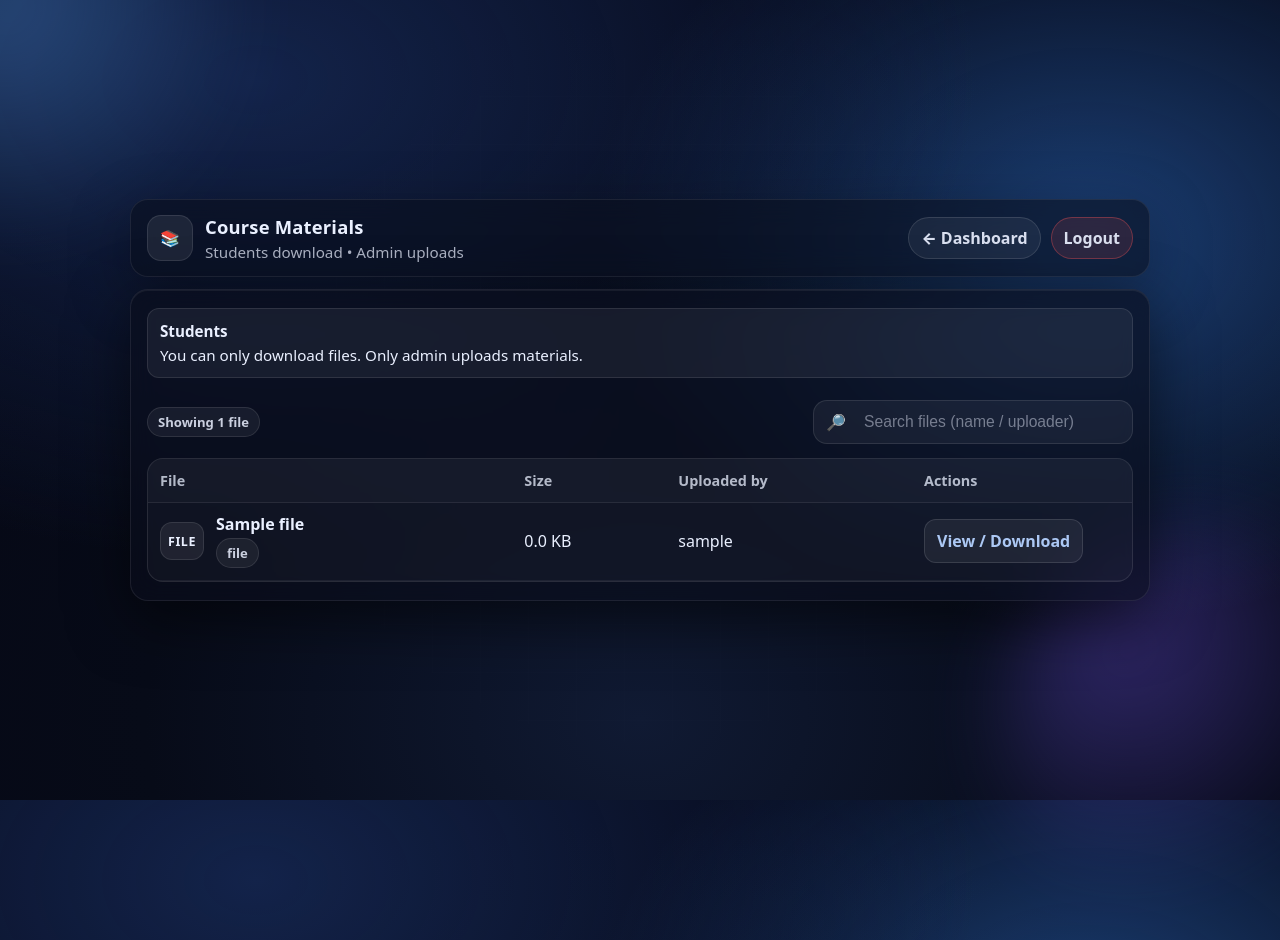
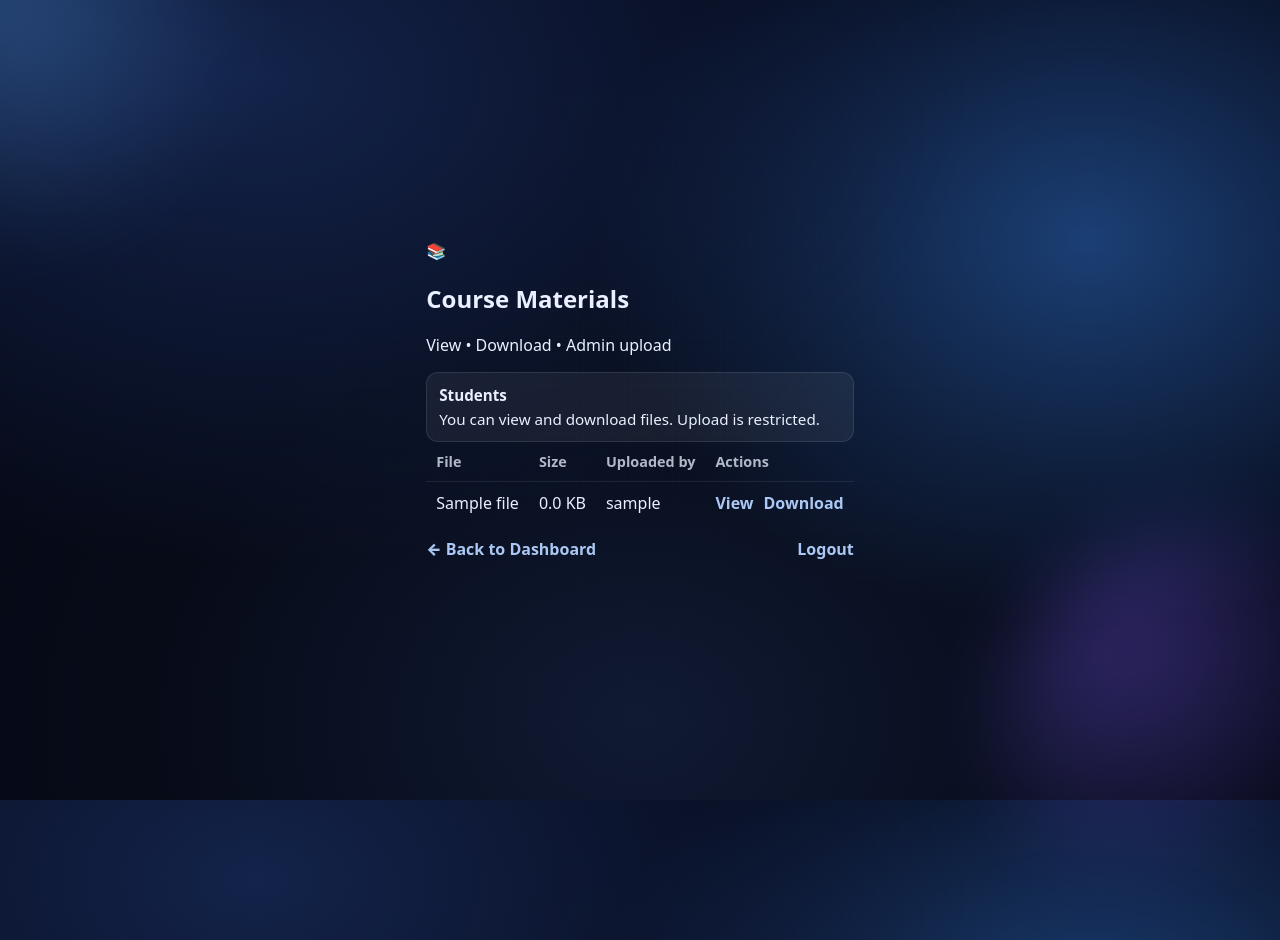
Before and after one commit to EnglishEdu28/TheEngEdu28, a Flask app: template templates/files.html in a window 1280 px wide; the page is wider, and only the part inside the window is pictured. Run offline with Flask 3, Linux system fonts and the light colour scheme; the template is opened without the code that fills it: most values are stand-ins (such as "Sample title", 1, 10 or a date in 2020); parts of the project's set-up code (start-up, migrations or seed data) failed here and were passed over; some libraries are stand-ins or nearby versions.

Commit message:
Refactor files.html for improved structure and clarity

```diff
--- a/templates/files.html
+++ b/templates/files.html
@@ -3,175 +3,95 @@
 <head>
   <meta charset="UTF-8" />
   <meta name="viewport" content="width=device-width, initial-scale=1.0" />
-  <title>Course Materials • University Portal</title>
+  <title>Course Files • University Portal</title>
   <link rel="stylesheet" href="{{ url_for('static', filename='style.css') }}">
 </head>
 <body>
   <main class="page">
-    <section class="shell" style="max-width: 1020px;">
-      <header class="topbar">
-        <div class="topbar-left">
-          <div class="appmark" aria-hidden="true">📚</div>
-          <div>
-            <div class="topbar-title">Course Materials</div>
-            <div class="topbar-sub">Students download • Admin uploads</div>
-          </div>
-        </div>
-
-        <div class="topbar-right">
-          <a class="chip" href="{{ url_for('dashboard') }}">← Dashboard</a>
-          <a class="chip chip-danger" href="{{ url_for('logout') }}">Logout</a>
-        </div>
+    <section class="auth-card" style="max-width: 980px;">
+      <header class="auth-header">
+        <div class="logo-badge">📚</div>
+        <h1>Course Materials</h1>
+        <p>View • Download • Admin upload</p>
       </header>
 
       {% with messages = get_flashed_messages(with_categories=true) %}
         {% if messages %}
-          <div style="display:grid; gap:10px; margin-bottom:12px;">
           {% for cat, msg in messages %}
             <div class="alert {% if cat == 'error' %}alert-error{% endif %}">{{ msg }}</div>
           {% endfor %}
-          </div>
         {% endif %}
       {% endwith %}
 
-      <section class="card">
-        {% if session.get("is_admin") %}
-          <div class="alert" style="margin-bottom:12px;">
-            <strong>Admin upload</strong>
-            <span>Upload materials for students. Files are stored externally so they won’t vanish.</span>
+      {% if is_admin %}
+        <form class="auth-form" method="POST" action="{{ url_for('upload') }}" enctype="multipart/form-data">
+          <div class="field">
+            <label>Upload (Admin only)</label>
+            <div class="input-wrap" style="grid-template-columns: 1fr;">
+              <input type="file" name="file" required />
             </div>
-
-          <form class="form" method="POST" action="{{ url_for('upload') }}" enctype="multipart/form-data">
-            <div class="field">
-              <label>Select file</label>
-              <input class="input" type="file" name="file" required />
-              <div class="hint">Allowed: pdf, docx, pptx, xlsx, images, zip… (max 20MB)</div>
+            <p class="hint">Allowed: pdf, docx, pptx, xlsx, images, zip… (max 20MB)</p>
           </div>
-            <button class="btn-primary" type="submit">Upload →</button>
+          <button class="btn" type="submit">Upload <span class="btn-arrow">→</span></button>
         </form>
 
-          <hr class="rule" />
+        <hr style="border:none; border-top:1px solid rgba(255,255,255,0.10); margin:18px 0;">
       {% else %}
-          <div class="alert" style="margin-bottom:12px;">
+        <div class="alert" role="status">
           <strong>Students</strong>
-            <span>You can only download files. Only admin uploads materials.</span>
+          <span>You can view and download files. Upload is restricted.</span>
         </div>
       {% endif %}
 
-        <div class="toolbar">
-          <div class="badge">Showing {{ files|length }} file{{ '' if files|length == 1 else 's' }}</div>
-          <div class="search">
-            <span aria-hidden="true">🔎</span>
-            <input id="searchInput" class="search-input" type="text" placeholder="Search files (name / uploader)" />
-          </div>
-        </div>
-
-        {% if files and files|length > 0 %}
-          <div class="table-wrap">
-            <table class="table" id="filesTable">
+      <div style="overflow:auto;">
+        <table style="width:100%; border-collapse: collapse;">
           <thead>
-                <tr>
-                  <th>File</th>
-                  <th>Size</th>
-                  <th>Uploaded by</th>
-                  <th style="width: 220px;">Actions</th>
+            <tr style="text-align:left; color: rgba(234,240,255,0.75); font-size: 0.9rem;">
+              <th style="padding:10px;">File</th>
+              <th style="padding:10px;">Size</th>
+              <th style="padding:10px;">Uploaded by</th>
+              <th style="padding:10px;">Actions</th>
             </tr>
           </thead>
           <tbody>
             {% for f in files %}
-                  {% set ext = (f.original_name.rsplit('.', 1)[1] if '.' in f.original_name else '')|lower %}
-                  <tr class="rowitem">
-                    <td>
-                      <div class="filecell">
-                        <div class="fileicon" aria-hidden="true">
-                          {% if ext == 'pdf' %}PDF
-                          {% elif ext in ['doc','docx'] %}DOC
-                          {% elif ext in ['ppt','pptx'] %}PPT
-                          {% elif ext in ['xls','xlsx'] %}XLS
-                          {% elif ext in ['png','jpg','jpeg','gif'] %}IMG
-                          {% elif ext in ['zip','rar'] %}ZIP
-                          {% else %}FILE{% endif %}
-                        </div>
-                        <div>
-                          <div class="filename">{{ f.original_name }}</div>
-                          <div style="margin-top:4px;">
-                            <span class="badge">{{ ext if ext else 'file' }}</span>
-                          </div>
-                        </div>
-                      </div>
-                    </td>
+              <tr style="border-top: 1px solid rgba(255,255,255,0.08);">
+                <td style="padding:10px;">{{ f.original_name }}</td>
+                <td style="padding:10px;">{{ (f.size / 1024)|round(1) }} KB</td>
+                <td style="padding:10px;">{{ f.username }}</td>
+                <td style="padding:10px; display:flex; gap:10px; flex-wrap:wrap;">
+                  <a class="link" href="{{ url_for('file_view', file_id=f.id) }}">View</a>
+                  <a class="link" href="{{ url_for('download', file_id=f.id) }}">Download</a>
 
-                    <td>
-                      {% if f.size and f.size >= (1024*1024) %}
-                        {{ (f.size / (1024*1024))|round(2) }} MB
-                      {% else %}
-                        {{ (f.size / 1024)|round(1) }} KB
+                  {% if is_admin %}
+                    <form method="POST" action="{{ url_for('delete', file_id=f.id) }}"
+                          onsubmit="return confirm('Delete this file?');">
+                      <button class="icon-btn" type="submit">🗑️ Delete</button>
+                    </form>
                   {% endif %}
                 </td>
-
-                    <td>{{ f.username }}</td>
-
-                    <td>
-                      <div class="actions">
-                        <a class="btn-soft" href="{{ url_for('download', file_id=f.id) }}" target="_blank" rel="noopener">
-                          View / Download
-                        </a>
-
-                        {% if session.get("is_admin") %}
-                          <form method="POST" action="{{ url_for('delete', file_id=f.id) }}"
-                                onsubmit="return confirm('Delete this file?');">
-                            <button class="btn-danger" type="submit">Delete</button>
-                          </form>
-                        {% endif %}
-                      </div>
-                    </td>
+              </tr>
+            {% else %}
+              <tr>
+                <td style="padding:10px;" colspan="4">No files uploaded yet.</td>
               </tr>
             {% endfor %}
           </tbody>
         </table>
       </div>
 
-          <div id="emptySearch" class="alert" style="display:none; margin-top:12px;">
-            <strong>No matching files</strong>
-            Try a different search term.
+      <div class="row" style="margin-top:14px;">
+        <a class="link" href="{{ url_for('dashboard') }}">← Back to Dashboard</a>
+        {% if is_admin %}
+          <a class="link" href="{{ url_for('admin_panel') }}">Admin Panel</a>
+        {% endif %}
+        <a class="link" href="{{ url_for('logout') }}">Logout</a>
       </div>
-        {% else %}
-          <div class="alert">
-            <strong>No files uploaded yet</strong>
-            When admin uploads materials, they will show here.
-          </div>
-        {% endif %}
-      </section>
     </section>
 
     <div class="bg-orb orb-1" aria-hidden="true"></div>
     <div class="bg-orb orb-2" aria-hidden="true"></div>
     <div class="bg-grid" aria-hidden="true"></div>
   </main>
-
-  <script>
-    (function(){
-      const input = document.getElementById("searchInput");
-      const table = document.getElementById("filesTable");
-      const empty = document.getElementById("emptySearch");
-      if (!input || !table) return;
-
-      const rows = Array.from(table.querySelectorAll("tbody tr"));
-
-      input.addEventListener("input", () => {
-        const q = input.value.trim().toLowerCase();
-        let visible = 0;
-
-        rows.forEach(r => {
-          const text = r.innerText.toLowerCase();
-          const show = text.includes(q);
-          r.style.display = show ? "" : "none";
-          if (show) visible += 1;
-        });
-
-        if (empty) empty.style.display = (visible === 0) ? "" : "none";
-      });
-    })();
-  </script>
 </body>
 </html>
```
Lines whose indentation alone changed are shown as unchanged.
